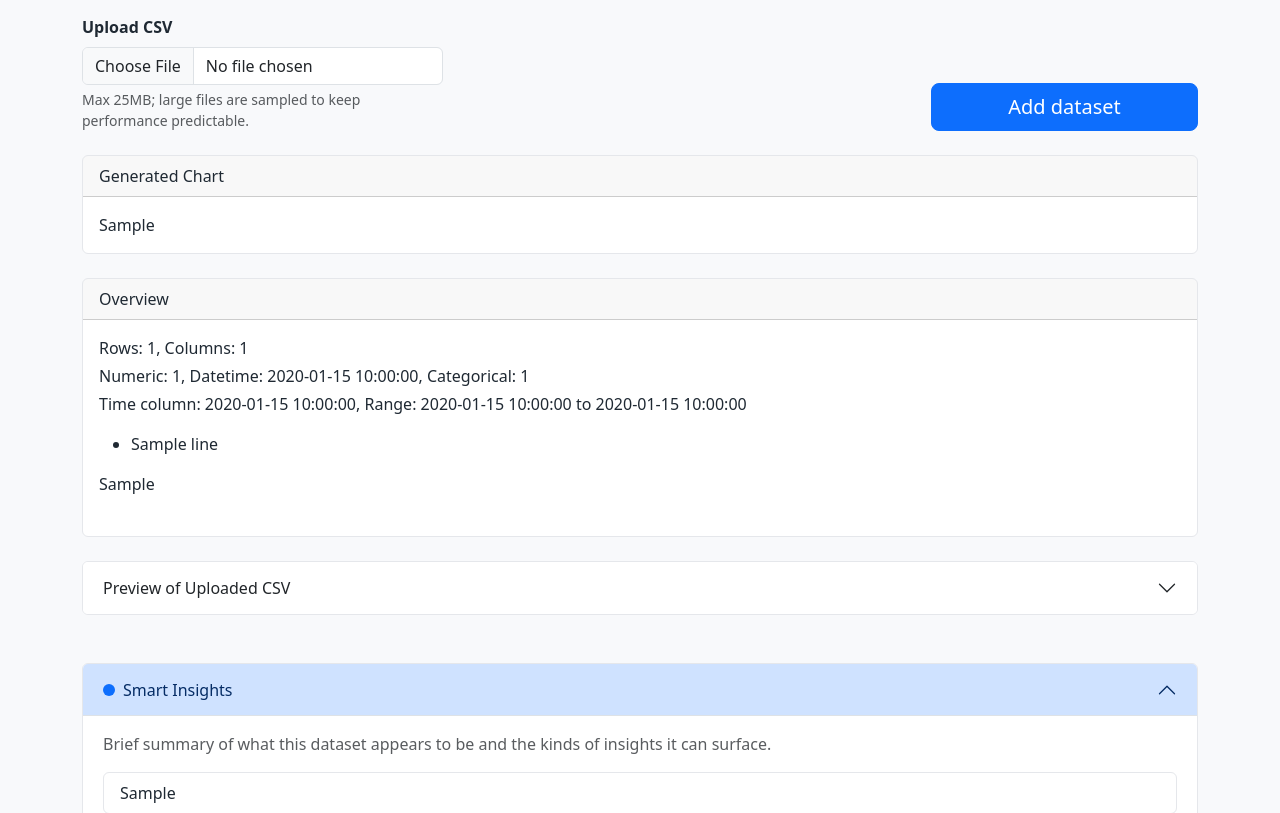
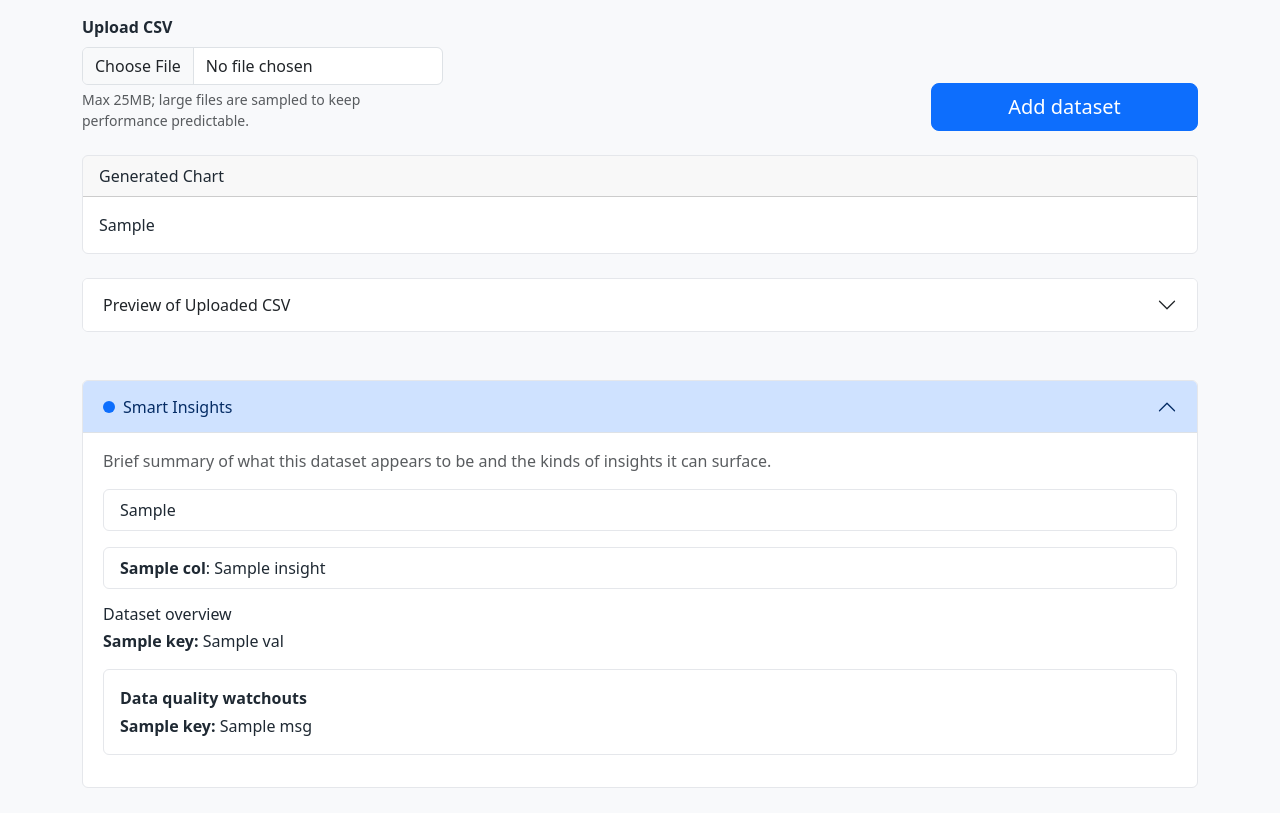
Before and after one commit to Daveletterm/big_data_dashboard, a Flask app: template templates/dashboard.html in a window 1280 px wide. Shown: the part 147-960 px from the top of the page. Run offline with Flask 3, Linux system fonts and the light colour scheme; tables that the repository leaves empty hold one stand-in row (values such as "Sample post"); the template is opened without the code that fills it: values that come from a table or form of the project are taken from there, most other values are stand-ins (such as "Sample title", 1, 10 or a date in 2020); some libraries are stand-ins or nearby versions.

Commit message:
Removed some other extraneous features

```diff
--- a/app.py
+++ b/app.py
@@ -8,7 +8,6 @@ from dotenv import load_dotenv
 from pathlib import Path
 import mimetypes
 import os
-import re
 import uuid
 from collections import defaultdict
 from datetime import datetime, timedelta
@@ -17,7 +16,6 @@ import numpy as np
 import pandas as pd
 import plotly.express as px
 import plotly.io as pio
-from plotly.io import to_html
 from plotly.utils import PlotlyJSONEncoder
 import json
 
@@ -283,172 +281,6 @@ def _select_primary_numeric(numeric_series_map: dict[str, pd.Series]) -> str | N
         return None
     variances = {col: series.var(skipna=True) for col, series in numeric_series_map.items()}
     return max(variances, key=lambda c: (variances[c] if not pd.isna(variances[c]) else -np.inf), default=None)
-
-
-def build_tableau_overview(df: pd.DataFrame) -> tuple[dict, list[str], list[str]]:
-    """Construct a smarter overview profile, headline insights, and charts."""
-
-    roles = infer_column_roles(df)
-    numeric_series_map: dict[str, pd.Series] = {}
-    for col in df.columns:
-        series = pd.to_numeric(df[col], errors='coerce')
-        if series.notna().sum() > 0:
-            numeric_series_map[col] = series
-    metric_cols = [c for c in roles["metric"] if c in numeric_series_map]
-    category_cols = roles["category"] + roles["numeric_category"]
-    time_cols = roles["time"]
-    year_cols = roles["year"]
-
-    primary_time_col = None
-    if time_cols:
-        primary_time_col = time_cols[0]
-    elif year_cols:
-        primary_time_col = year_cols[0]
-
-    time_start = time_end = None
-    if primary_time_col:
-        if primary_time_col in year_cols:
-            time_series = pd.to_datetime(pd.to_numeric(df[primary_time_col], errors='coerce'), format='%Y', errors='coerce', utc=True)
-        else:
-            time_series = pd.to_datetime(df[primary_time_col], errors='coerce', utc=True)
-        time_series = time_series.dropna()
-        if not time_series.empty:
-            time_start = time_series.min()
-            time_end = time_series.max()
-
-    num_numeric = len(df.select_dtypes(include=['number']).columns)
-    num_datetime = len(time_cols) + len(year_cols)
-    num_categorical = len(category_cols)
-
-    inferred_type = "unknown"
-    if primary_time_col and metric_cols:
-        inferred_type = "time-series"
-    elif len(metric_cols) >= 2:
-        inferred_type = "numeric-matrix"
-    elif metric_cols and category_cols:
-        inferred_type = "categorical-metric"
-    elif category_cols:
-        inferred_type = "categorical"
-
-    dataset_summary = {
-        "row_count": len(df),
-        "col_count": len(df.columns),
-        "num_numeric": num_numeric,
-        "num_datetime": num_datetime,
-        "num_categorical": num_categorical,
-        "primary_time_col": primary_time_col,
-        "time_start": time_start,
-        "time_end": time_end,
-        "inferred_dataset_type": inferred_type,
-        "roles": roles,
-    }
-
-    overview_insights: list[str] = []
-    if category_cols:
-        cat = category_cols[0]
-        vc = df[cat].value_counts(dropna=True)
-        if not vc.empty:
-            top_cat = vc.index[0]
-            overview_insights.append(f"Most common category in {cat} is '{top_cat}' ({int(vc.iloc[0])} rows).")
-
-    if metric_cols:
-        ranges: dict[str, float] = {}
-        for col in metric_cols:
-            series = numeric_series_map.get(col, pd.Series(dtype=float)).dropna()
-            if series.empty:
-                continue
-            ranges[col] = float(series.max() - series.min())
-        if ranges:
-            top_metric = max(ranges, key=ranges.get)
-            overview_insights.append(f"Most volatile metric is {top_metric} (range {ranges[top_metric]:.2f}).")
-
-    overview_charts_html: list[str] = []
-
-    def _style_and_render(fig) -> None:
-        fig.update_layout(
-            margin=dict(l=40, r=20, t=60, b=40),
-            title_x=0.0,
-            font=dict(size=14)
-        )
-        overview_charts_html.append(to_html(fig, full_html=False, include_plotlyjs=False))
-
-    if primary_time_col and metric_cols:
-        time_df = df.copy()
-        if primary_time_col in year_cols:
-            time_df[primary_time_col] = pd.to_datetime(pd.to_numeric(time_df[primary_time_col], errors='coerce'), format='%Y', errors='coerce', utc=True)
-        else:
-            time_df[primary_time_col] = pd.to_datetime(time_df[primary_time_col], errors='coerce', utc=True)
-        time_df = time_df.dropna(subset=[primary_time_col]).sort_values(primary_time_col)
-        if not time_df.empty:
-            metric_var = {
-                col: numeric_series_map[col].loc[time_df.index].var(skipna=True) if col in numeric_series_map else -np.inf
-                for col in metric_cols
-            }
-            top_metrics = [
-                col for col, _ in sorted(
-                    metric_var.items(),
-                    key=lambda item: (item[1] if pd.notna(item[1]) else -np.inf),
-                    reverse=True,
-                )
-                if pd.notna(metric_var.get(col, np.nan)) and metric_var.get(col, -np.inf) > -np.inf
-            ][:3]
-            for col in top_metrics:
-                if col in numeric_series_map:
-                    time_df[col] = numeric_series_map[col]
-            if top_metrics:
-                fig_line = px.line(
-                    time_df,
-                    x=primary_time_col,
-                    y=top_metrics,
-                    title="Key metrics over time",
-                )
-                _style_and_render(fig_line)
-
-                if category_cols and top_metrics:
-                    cat = category_cols[0]
-                    temp_df = time_df[[primary_time_col, cat] + top_metrics].dropna(subset=[cat])
-                    if not temp_df.empty:
-                        melt_df = temp_df.melt(id_vars=[primary_time_col, cat], value_vars=top_metrics, var_name="Metric", value_name="Value")
-                        grouped = melt_df.groupby([cat, "Metric"])["Value"].mean().reset_index()
-                        if not grouped.empty:
-                            fig_cat = px.bar(
-                                grouped,
-                                x=cat,
-                                y="Value",
-                                color="Metric",
-                                title="Average metrics by category",
-                            )
-                            _style_and_render(fig_cat)
-    elif metric_cols and category_cols:
-        metric = metric_cols[0]
-        cat = category_cols[0]
-        temp_df = df[[cat]].copy()
-        temp_df[metric] = numeric_series_map[metric]
-        grouped = temp_df.groupby(cat)[metric].mean(numeric_only=True).reset_index()
-        if not grouped.empty:
-            fig_bar = px.bar(grouped, x=cat, y=metric, title=f"Average {metric} by {cat}")
-            _style_and_render(fig_bar)
-        counts = df[cat].value_counts().reset_index()
-        counts.columns = [cat, 'Count']
-        if not counts.empty:
-            fig_count = px.bar(counts, x=cat, y='Count', title=f"Count by {cat}")
-            _style_and_render(fig_count)
-    elif category_cols:
-        cat = category_cols[0]
-        counts = df[cat].value_counts().reset_index()
-        counts.columns = [cat, 'Count']
-        if not counts.empty:
-            fig_cat = px.bar(counts, x=cat, y='Count', title=f"Count by {cat}")
-            _style_and_render(fig_cat)
-
-    if not overview_charts_html and metric_cols:
-        fallback_metric = metric_cols[0]
-        series = numeric_series_map[fallback_metric].dropna()
-        if not series.empty:
-            fig_fallback = px.histogram(series, x=series, nbins=30, title=f"Distribution of {fallback_metric}")
-            _style_and_render(fig_fallback)
-
-    return dataset_summary, overview_insights, overview_charts_html
 
 
 def _load_dataframe(data_path: Path, max_rows: int = 150_000) -> pd.DataFrame:
@@ -871,9 +703,6 @@ def dashboard():
     summary = None
     dataset_synopsis = None
     suggestions = None
-    dataset_summary: dict = {}
-    overview_insights: list[str] = []
-    overview_charts_html: list[str] = []
     chart_html: str | None = None
     generated_chart_html: str | None = None
     generated_figure_json: str | None = None
@@ -898,7 +727,6 @@ def dashboard():
         if filepath.exists():
             try:
                 df = _load_dataframe(filepath)
-                dataset_summary, overview_insights, overview_charts_html = build_tableau_overview(df)
                 analysis_df = _analysis_subset(df)
                 table_html, columns = _render_preview_table(df)
                 summary = _summarise_dataframe(analysis_df)
@@ -929,9 +757,6 @@ def dashboard():
         suggestions=suggestions,
         quality_signals=quality_signals,
         extra_insights=extra_insights,
-        dataset_summary=dataset_summary,
-        overview_insights=overview_insights,
-        overview_charts_html=overview_charts_html,
         chart=chart_html,
         generated_chart_html=generated_chart_html,
         generated_figure_json=generated_figure_json,
@@ -963,9 +788,6 @@ def upload():
     safe_name: str
     stored_name: str
     filepath: Path
-    dataset_summary: dict = {}
-    overview_insights: list[str] = []
-    overview_charts_html: list[str] = []
     chart_html: str | None = None
     try:
         _validate_upload_file(file)
@@ -992,7 +814,6 @@ def upload():
     db.session.add(new_upload)
 
     try:
-        dataset_summary, overview_insights, overview_charts_html = build_tableau_overview(df)
         analysis_df = _analysis_subset(df)
         summary = _summarise_dataframe(analysis_df)
         suggestions = generate_chart_suggestions(analysis_df)
@@ -1032,9 +853,6 @@ def upload():
         suggestions=suggestions,
         quality_signals=_data_quality_signals(analysis_df),
         extra_insights=_generate_additional_insights(analysis_df),
-        dataset_summary=dataset_summary,
-        overview_insights=overview_insights,
-        overview_charts_html=overview_charts_html,
         chart=display_chart_html,
         generated_chart_html=display_chart_html,
         generated_figure_json=display_figure_json,
@@ -1058,12 +876,6 @@ def visualize():
     x_column = request.form.get('x_column')
     y_column = request.form.get('y_column', '')
     chart_type = request.form.get('chart_type')
-    filter_column = request.form.get('filter_column')
-    filter_value = request.form.get('filter_value')
-    sample_fraction = request.form.get('sample_fraction')
-    dataset_summary: dict = {}
-    overview_insights: list[str] = []
-    overview_charts_html: list[str] = []
     generated_chart_html: str | None = None
     generated_figure_json: str | None = None
     generated_x_column: str | None = None
@@ -1085,20 +897,6 @@ def visualize():
 
     try:
         df = _load_dataframe(filepath)
-
-        sample_fraction_value: float | None = None
-
-        if filter_column and filter_column in df.columns and filter_value:
-            mask = df[filter_column].astype(str).str.contains(re.escape(filter_value), case=False, na=False)
-            df = df[mask]
-        if sample_fraction:
-            try:
-                frac = float(sample_fraction)
-                if 0 < frac < 1:
-                    df = df.sample(frac=frac, random_state=42)
-                    sample_fraction_value = frac
-            except ValueError:
-                flash('Invalid sample fraction; ignoring.')
 
         # Chart rendering logic
         if chart_type == 'pie':
@@ -1164,7 +962,6 @@ def visualize():
         figure_json = json.dumps(fig, cls=PlotlyJSONEncoder)
 
         # Update suggestions, preview, summary
-        dataset_summary, overview_insights, overview_charts_html = build_tableau_overview(df)
         analysis_df = _analysis_subset(df)
         (
             generated_chart_html,
@@ -1200,9 +997,6 @@ def visualize():
             suggestions=suggestions,
             quality_signals=_data_quality_signals(analysis_df),
             extra_insights=_generate_additional_insights(analysis_df),
-            dataset_summary=dataset_summary,
-            overview_insights=overview_insights,
-            overview_charts_html=overview_charts_html,
             generated_chart_html=generated_chart_html,
             generated_figure_json=generated_figure_json,
             generated_x_column=generated_x_column,
--- a/templates/dashboard.html
+++ b/templates/dashboard.html
@@ -90,41 +90,6 @@
         <div class="card-body">
           {{ display_chart_html|safe }}
 
-        </div>
-      </div>
-    {% endif %}
-
-    {% if dataset_summary %}
-      <div class="card mt-3 mb-4">
-        <div class="card-header">
-          Overview
-        </div>
-        <div class="card-body">
-          <p class="mb-1">
-            Rows: {{ dataset_summary.row_count }}, Columns: {{ dataset_summary.col_count }}
-          </p>
-          <p class="mb-1">
-            Numeric: {{ dataset_summary.num_numeric }}, Datetime: {{ dataset_summary.num_datetime }}, Categorical: {{ dataset_summary.num_categorical }}
-          </p>
-          {% if dataset_summary.primary_time_col %}
-            <p class="mb-3">
-              Time column: {{ dataset_summary.primary_time_col }}, Range: {{ dataset_summary.time_start }} to {{ dataset_summary.time_end }}
-            </p>
-          {% endif %}
-
-          {% if overview_insights %}
-            <ul class="mb-3">
-              {% for line in overview_insights %}
-                <li>{{ line }}</li>
-              {% endfor %}
-            </ul>
-          {% endif %}
-
-          {% for chart_html in overview_charts_html %}
-            <div class="mb-4">
-              {{ chart_html|safe }}
-            </div>
-          {% endfor %}
         </div>
       </div>
     {% endif %}
@@ -276,25 +241,6 @@
                     </select>
                   </div>
                 </div>
-                <div class="row mb-3">
-                  <div class="col-md-4">
-                    <label class="form-label">Filter column (optional)</label>
-                    <select name="filter_column" class="form-select">
-                      <option value="">-- none --</option>
-                      {% for col in columns %}
-                        <option value="{{ col }}">{{ col }}</option>
-                      {% endfor %}
-                    </select>
-                  </div>
-                  <div class="col-md-4">
-                    <label class="form-label">Filter contains</label>
-                    <input type="text" name="filter_value" class="form-control" placeholder="e.g. region name">
-                  </div>
-                  <div class="col-md-4">
-                    <label class="form-label">Sample fraction (0-1)</label>
-                    <input type="number" step="0.05" min="0.05" max="0.95" name="sample_fraction" class="form-control" placeholder="0.25">
-                  </div>
-                </div>
                 <button type="submit" class="btn btn-success">Generate Chart</button>
               </form>
             </div>
```
